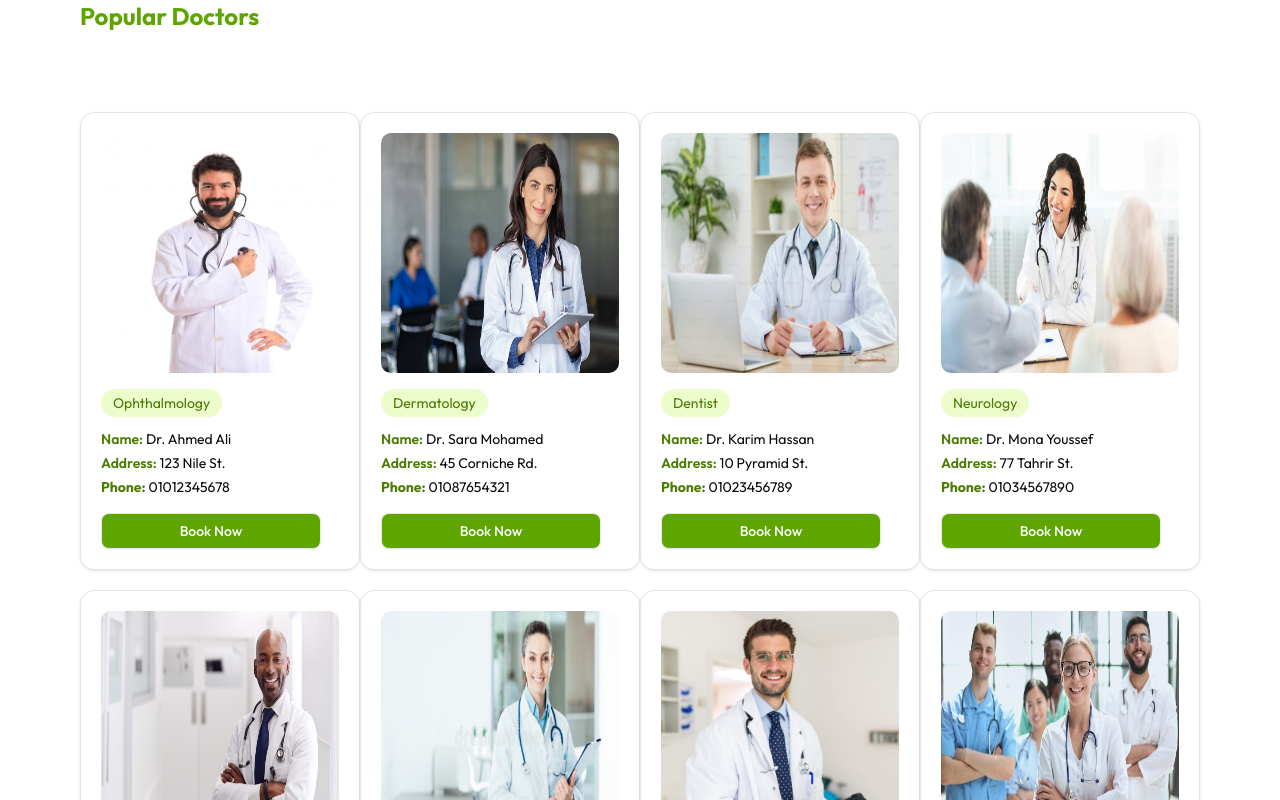
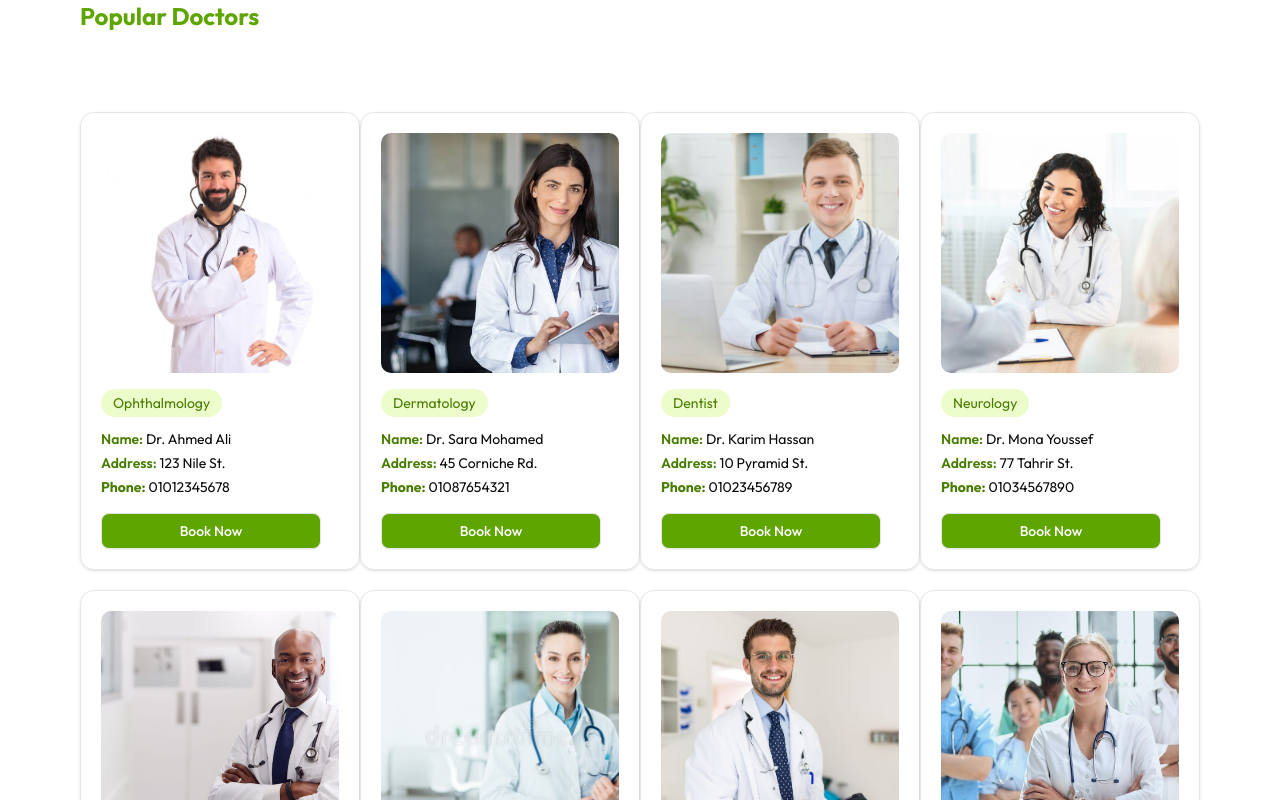
Before and after one commit to zaynab-abdallah/doctor-appointment-, a Next.js app: page / in a window 1280 px wide. Shown: the part 1300-2100 px from the top of the page. Built offline with nearby package versions, Linux system fonts and the light colour scheme; no server answers.

Commit message:
Remove category filtering on home page - navigate directly to search page

```diff
--- a/components/_components/CategorySearch.jsx
+++ b/components/_components/CategorySearch.jsx
@@ -13,14 +13,12 @@ import { useRouter } from "next/navigation";
 
 function CategorySearch() {
   const [search, setSearch] = useState("");
-  const [selectedCategory, setSelectedCategory] = useState("All");
   const router = useRouter();
 
   const filteredDoctors = doctors.filter(
     (doc) =>
-      (selectedCategory === "All" || doc.specialty === selectedCategory) &&
-      (doc.specialty.toLowerCase().includes(search.toLowerCase()) ||
-        doc.doctor_name.toLowerCase().includes(search.toLowerCase()))
+      doc.specialty.toLowerCase().includes(search.toLowerCase()) ||
+      doc.doctor_name.toLowerCase().includes(search.toLowerCase())
   );
 
 
@@ -56,16 +54,10 @@ function CategorySearch() {
         {categories.map((cat) => (
           <button
             key={cat.id}
-            className={`flex flex-col items-center justify-center rounded-xl w-24 h-24 transition-all duration-200 ${
-              selectedCategory === cat.name
-                ? "bg-lime-600 text-white shadow-lg scale-105"
-                : "bg-lime-200 hover:bg-lime-300"
-            }`}
+            className="flex flex-col items-center justify-center rounded-xl w-24 h-24 transition-all duration-200 bg-lime-200 hover:bg-lime-300 hover:scale-105"
             onClick={() => {
-              setSelectedCategory(cat.name);
               router.push(`/search/${encodeURIComponent(cat.name)}`);
             }}
-
           >
             <img src={cat.icon} alt={cat.name} className="w-14 h-14 mb-1 object-contain" />
             <span className="text-xs font-medium text-center">
--- a/components/_components/DoctorCard.jsx
+++ b/components/_components/DoctorCard.jsx
@@ -13,14 +13,14 @@ function DoctorCard({ doctor }) {
 
   return (
     <div
-      className="border rounded-xl p-5 shadow-sm hover:shadow-md transition w-70 mb-5  cursor-pointer"
+      className="border rounded-xl p-5 shadow-sm hover:shadow-md transition w-70 mb-5 cursor-pointer"
       onClick={handleCardClick}
     >
       {/* Image */}
       <img
         src={doctor.image}
         alt={doctor.doctor_name}
-        className="w-60 h-60  rounded-lg mb-4"
+        className="w-60 h-60 object-cover rounded-lg mb-4"
       />
 
       {/* Specialty */}
```
